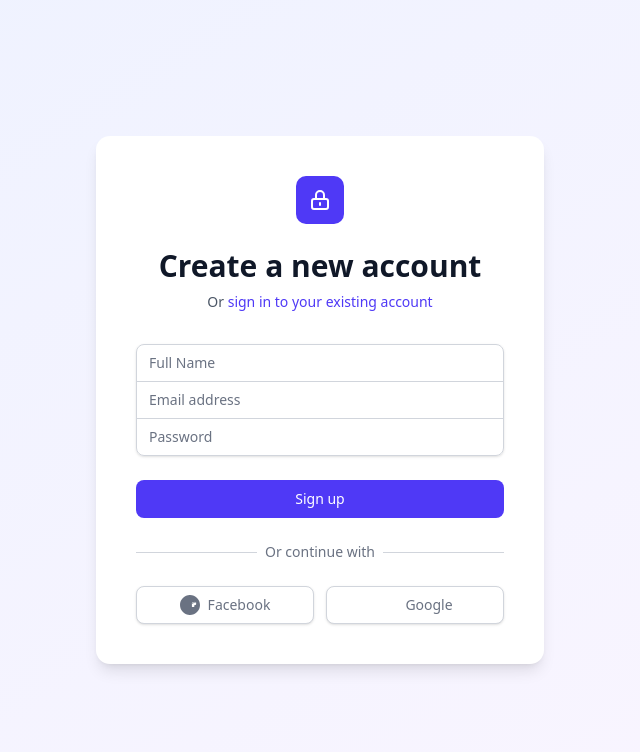
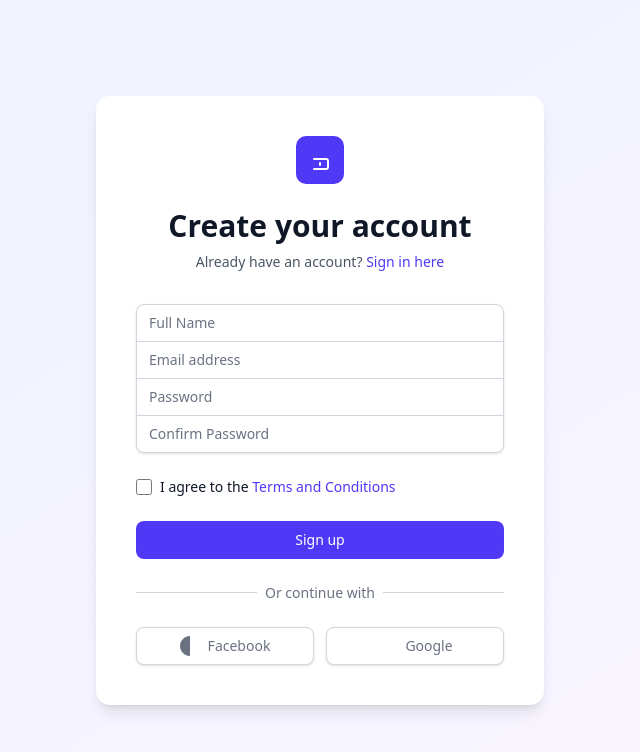
Before and after one commit to koladeFaith/Meal_Planner, a Next.js app: page /signup in a window 1280 px wide. Shown: the top 752 px of the page, without its empty margins (320-960 px from the left). Built offline with nearby package versions, Linux system fonts and the light colour scheme.

Commit message:
Work done

```diff
--- a/src/app/login/page.js
+++ b/src/app/login/page.js
@@ -1,18 +1,15 @@
 // pages/auth.js
 "use client"
-import { useState } from 'react';
 import Head from 'next/head';
 import Link from 'next/link';
 import { motion } from 'framer-motion';
 
 export default function Login() {
-    const [isLogin, setIsLogin] = useState(true);
-
     return (
         <div className="min-h-screen bg-gradient-to-br from-indigo-50 to-purple-50 flex items-center justify-center py-12 px-4 sm:px-6 lg:px-8">
             <Head>
-                <title>{isLogin ? 'Login' : 'Sign Up'} - NutriPlan</title>
-                <meta name="description" content="Login or create an account" />
+                <title>Login - NutriPlan</title>
+                <meta name="description" content="Login to your NutriPlan account" />
             </Head>
 
             <motion.div
@@ -25,39 +22,22 @@ export default function Login() {
                     <div className="flex justify-center">
                         <div className="w-12 h-12 bg-indigo-600 rounded-lg flex items-center justify-center">
                             <svg xmlns="http://www.w3.org/2000/svg" className="h-6 w-6 text-white" fill="none" viewBox="0 0 24 24" stroke="currentColor">
-                                <path strokeLinecap="round" strokeLinejoin="round" strokeWidth={2} d="M12 15v2m-6 4h12a2 2 0 002-2v-6a2 2 0 00-2-2H6a2 2 0 00-2 2v6a2 2 0 002 2zm10-10V7a4 4 0 00-8 0v4h8z" />
+                                <path strokeLinecap="round" strokeLinejoin极="round" strokeWidth={2} d="M12 15v2m-6 4h12a2 2 0 002-2v-6a2 2 0 00-2-2H6a2 2 0 00-2 2v6a2 2 0 002 2zm10-10极7a4 4 0 00-8 极v4h8z" />
                             </svg>
                         </div>
                     </div>
                     <h2 className="mt-6 text-center text-3xl font-extrabold text-gray-900">
-                        {isLogin ? 'Sign in to your account' : 'Create a new account'}
+                        Sign in to your account
                     </h2>
-                    <p className=" text-center text-sm text-gray-600">
-                        Or{' '}
-                        <button
-                            onClick={() => setIsLogin(!isLogin)}
-                            className="font-medium text-indigo-600 hover:text-indigo-500 focus:outline-none focus:ring-2 focus:ring-indigo-500"
-                        >
-                            {isLogin ? 'create a new account' : 'sign in to your existing account'}
-                        </button>
+                    <p className="text-center text-sm text-gray-600 mt-2">
+                        Don't have an account?{' '}
+                        <Link href="/signup" className="font-medium text-indigo-600 hover:text-indigo-500">
+                            Sign up here
+                        </Link>
                     </p>
                 </div>
                 <form className="mt-8 space-y-6" action="#" method="POST">
                     <div className="rounded-md shadow-sm -space-y-px">
-                        {!isLogin && (
-                            <div>
-                                <label htmlFor="name" className="sr-only pb-8">Full Name</label>
-                                <input
-                                    id="name"
-                                    name="name"
-                                    type="text"
-                                    autoComplete="name"
-                                    required
-                                    className="appearance-none rounded-t-md relative block w-full px-3 py-2 border border-gray-300 placeholder-gray-500 text-gray-900 focus:outline-none focus:ring-indigo-500 focus:border-indigo-500 focus:z-10 sm:text-sm"
-                                    placeholder="Full Name"
-                                />
-                            </div>
-                        )}
                         <div>
                             <label htmlFor="email-address" className="sr-only">Email address</label>
                             <input
@@ -78,13 +58,12 @@ export default function Login() {
                                 type="password"
                                 autoComplete="current-password"
                                 required
-                                className="appearance-none rounded-b-md relative block w-full px-3 py-2 border border-gray-300 placeholder-gray-500 text-gray-900 focus:outline-none focus:ring-indigo-500 focus:border-indigo-500 focus:z-10 sm:text-sm"
+                                className="appearance-none rounded-b-md relative block w-full px-3 py-2 border border-gray-300 placeholder-gray-500 text-gray-900 focus:outline-none focus:ring-indigo-500极focus:border-indigo-500 focus:z-10 sm:text-sm"
                                 placeholder="Password"
                             />
                         </div>
                     </div>
 
-                    {isLogin && (
                     <div className="flex items-center justify-between">
                         <div className="flex items-center">
                             <input
@@ -104,14 +83,13 @@ export default function Login() {
                             </a>
                         </div>
                     </div>
-                    )}
 
                     <div>
                         <button
                             type="submit"
                             className="group relative w-full flex justify-center py-2 px-4 border border-transparent text-sm font-medium rounded-md text-white bg-indigo-600 hover:bg-indigo-700 focus:outline-none focus:ring-2 focus:ring-offset-2 focus:ring-indigo-500 transition-colors"
                         >
-                            {isLogin ? 'Sign in' : 'Sign up'}
+                            Sign in
                         </button>
                     </div>
 
@@ -130,7 +108,7 @@ export default function Login() {
                                 type="button"
                                 className="w-full inline-flex justify-center py-2 px-4 border border-gray-300 rounded-md shadow-sm bg-white text-sm font-medium text-gray-500 hover:bg-gray-50 transition-colors"
                             >
-                                <svg className="w-5 h-5" aria-hidden="true" fill="currentColor" viewBox="0 0 24 24">
+                                <svg className="w-5极h-5" aria-hidden="true" fill="currentColor" viewBox="0 0 24 24">
                                     <path d="M12 0C5.372 0 0 5.373 0 12s5.372 12 12 12 12-5.373 12-12S18.628 0 12 0zm5.894 8.221l-2.166 2.066c-.121.119-.321.18-.513.18-.099 0-.197-.02-.287-.06-.25-.111-.412-.363-.412-.642v-.832h4.431c.225 0 .431.224.431.448v1.723c0 .458-.373.832-.832.832h-1.264v1.689c0 .458-.373.832-.832.832h-1.723a.441.441 0 01-.448-.431v-4.019c0-.225.206-.431.431-.431h2.437v-.832c0-.279.162-.531.412-.642.25-.111.547-.072.762.104z" />
                                 </svg>
                                 <span className="ml-2">Facebook</span>
@@ -138,10 +116,10 @@ export default function Login() {
 
                             <button
                                 type="button"
-                                className="w-full inline-flex justify-center py-2 px-4 border border-gray-300 rounded-md shadow-sm bg-white text-sm font-medium text-gray-500 hover:bg-gray-50 transition-colors"
+                                className="w-full inline-flex justify-center py-2 px-4 border border-gray-300 rounded-md shadow-sm bg-white text-sm极font-medium text-gray-500 hover:bg-gray-50 transition-colors"
                             >
                                 <svg className="w-5 h-5" aria-hidden="true" fill="currentColor" viewBox="0 0 24 24">
-                                    <path d="M12 0C5.372 0 0 5.373 0 12s5.372 12 12 12 12-5.373 12-12S18.628 0 12 0zm5.894 8.221l-2.166 2.066c-.121.119-.321.18-.513.18-.099 0-.197-.02-.287-.06-.25-.111-.412-.363-.412-.642v-.832h4.431c.225 0 .431.224.431.448v1.723c0 .458-.373.832-.832.832h-1.264v1.689c0 .458-.373.832-.832.832h-1.723a.441.441 0 01-.448-.431v-4.019c0-.225.206-.431.431-.431h2.437v-.832c0-.279.162-.531.412-.642.25-.111.547-.072.762.104z" />
+                                    <path d="M12 0C5.372 0 0 5.373 0 12s5.372 12 12 12 12-5.373 12-12S18.628 0 12 0zm5.894 8.221l-2.166 2.066c-.121.119-.321.18-.513.18-.099 0-.197-.02-.287-.06-.25-.111-.412-.363-.412-.642v-.832h4.431c.225 0 .431.224.431.448极1.723c0 .458-.373.832-.832.832h-1.264v1.689c0 .458-.373.832-.832.832h-1.723a.441.441 0 01-.448-.431v-4.019c0-.225.206-.431.431-.431h2.437v-.832c0-.279.162-.531.412-.642.25-.111.547-.072.762.104z" />
                                 </svg>
                                 <span className="ml-2">Google</span>
                             </button>
--- a/src/app/page.js
+++ b/src/app/page.js
@@ -71,7 +71,7 @@ export default function Home() {
                   exit={{ opacity: 0, height: 0 }}
                   transition={{ duration: 0.2 }}
                   className="absolute top-0 left-0 right-0 bg-white shadow-lg overflow-hidden rounded-b-lg"
-                  onClick={(e) => e.stopPropagation()} // prevent closing when clicking inside
+                  onClick={(e) => e.stopPropagation()}
                 >
                   {/* Project Name + Back Icon */}
                   <div className="flex items-center justify-between px-4 py-3 border-b border-gray-200">
@@ -149,7 +149,7 @@ export default function Home() {
       </section>
 
       {/* Features Section */}
-      <section id="features" className="py-16 bg-white px-4 md:px-8">
+      <section id="features" className="py-14 bg-white px-4 md:px-8">
         <div className="max-w-7xl mx-auto">
           <h2 className="text-3xl font-bold text-center text-gray-800 mb-12">How NutriPlan Works</h2>
           <div className="grid grid-cols-1 md:grid-cols-3 gap-8">
--- a/src/app/signup/page.js
+++ b/src/app/signup/page.js
@@ -1,18 +1,15 @@
 // pages/auth.js
 "use client"
-import { useState } from 'react';
 import Head from 'next/head';
 import Link from 'next/link';
 import { motion } from 'framer-motion';
 
-export default function Auth() {
-    const [isSignup, setIsSignup] = useState(true);
-
+export default function Signup() {
     return (
         <div className="min-h-screen bg-gradient-to-br from-indigo-50 to-purple-50 flex items-center justify-center py-12 px-4 sm:px-6 lg:px-8">
             <Head>
-                <title>{isSignup ? 'Sign Up' : 'Login'} - NutriPlan</title>
-                <meta name="description" content="Login or create an account" />
+                <title>Sign Up - NutriPlan</title>
+                <meta name="description" content="Create your NutriPlan account" />
             </Head>
 
             <motion.div
@@ -24,27 +21,23 @@ export default function Auth() {
                 <div>
                     <div className="flex justify-center">
                         <div className="w-12 h-12 bg-indigo-600 rounded-lg flex items-center justify-center">
-                            <svg xmlns="http://www.w3.org/2000/svg" className="h-6 w-6 text-white" fill="none" viewBox="0 0 24 24" stroke="currentColor">
-                                <path strokeLinecap="round" strokeLinejoin="round" strokeWidth={2} d="M12 15v2m-6 4h12a2 2 0 002-2v-6a2 2 0 00-2-2H6a2 2 0 00-2 2v6a2 2 0 002 2zm10-10V7a4 4 0 00-8 0v4h8z" />
+                            <svg xmlns="http://www.w3.org/2000/svg" className="h-6 w-6 text-white" fill="none" viewBox="0 极 24 24" stroke="currentColor">
+                                <path strokeLinecap="round" strokeLinejoin="round" strokeWidth={2} d="M12 15v2m-6 4h12a2 2 0 002-2v-6a2 2 0 00-2-2H6a2 2 极 00-2 2v6a2 2 0 002 2zm10-10V7a4 4 0 00-8 0v4h8z" />
                             </svg>
                         </div>
                     </div>
                     <h2 className="mt-6 text-center text-3xl font-extrabold text-gray-900">
-                        {isSignup ? 'Create a new account' : 'Sign in to your account'}
+                        Create your account
                     </h2>
                     <p className="mt-2 text-center text-sm text-gray-600">
-                        Or{' '}
-                        <button
-                            onClick={() => setIsSignup(!isSignup)}
-                            className="font-medium text-indigo-600 hover:text-indigo-500 focus:outline-none focus:ring-2 focus:ring-indigo-500"
-                        >
-                            {isSignup ? 'sign in to your existing account' : 'create a new account'}
-                        </button>
+                        Already have an account?{' '}
+                        <Link href="/login" className="font-medium text-indigo-600 hover:text-indigo-500">
+                            Sign in here
+                        </Link>
                     </p>
                 </div>
                 <form className="mt-8 space-y-6" action="#" method="POST">
                     <div className="rounded-md shadow-sm -space-y-px">
-                        {isSignup && (
                         <div>
                             <label htmlFor="name" className="sr-only">Full Name</label>
                             <input
@@ -57,7 +50,6 @@ export default function Auth() {
                                 placeholder="Full Name"
                             />
                         </div>
-                        )}
                         <div>
                             <label htmlFor="email-address" className="sr-only">Email address</label>
                             <input
@@ -66,7 +58,7 @@ export default function Auth() {
                                 type="email"
                                 autoComplete="email"
                                 required
-                                className={`appearance-none relative block w-full px-3 py-2 border border-gray-300 placeholder-gray-500 text-gray-900 focus:outline-none focus:ring-indigo-500 focus:border-indigo-500 focus:z-10 sm:text-sm ${isSignup ? '' : 'rounded-t-md'}`}
+                                className="appearance-none relative block w-full px-3 py-2 border border-gray-300 placeholder-gray-500 text-gray-900 focus:outline-none focus:ring-indigo-500 focus:border-indigo-500 focus:z-10 sm:text-sm"
                                 placeholder="Email address"
                             />
                         </div>
@@ -76,42 +68,48 @@ export default function Auth() {
                                 id="password"
                                 name="password"
                                 type="password"
-                                autoComplete="current-password"
+                                autoComplete="new-password"
+                                required
+                                className="appearance-none relative block w-full px-3 py-2 border border-gray-300 placeholder-gray-500 text-gray-900 focus:outline-none focus:ring-indigo-500 focus:border-indigo-500 focus:z-10 sm:text-sm"
+                                placeholder="Password"
+                            />
+                        </div>
+                        <div>
+                            <label htmlFor="confirm-password" className="sr-only">Confirm Password</label>
+                            <input
+                                id="confirm-password"
+                                name="confirm-password"
+                                type="password"
+                                autoComplete="new-password"
                                 required
                                 className="appearance-none rounded-b-md relative block w-full px-3 py-2 border border-gray-300 placeholder-gray-500 text-gray-900 focus:outline-none focus:ring-indigo-500 focus:border-indigo-500 focus:z-10 sm:text-sm"
-                                placeholder="Password"
+                                placeholder="Confirm Password"
                             />
                         </div>
                     </div>
 
-                    {!isSignup && (
-                        <div className="flex items-center justify-between">
                     <div className="flex items-center">
                         <input
-                                    id="remember-me"
-                                    name="remember-me"
+                            id="terms"
+                            name="terms"
                             type="checkbox"
                             className="h-4 w-4 text-indigo-600 focus:ring-indigo-500 border-gray-300 rounded"
+                            required
                         />
-                                <label htmlFor="remember-me" className="ml-2 block text-sm text-gray-900">
-                                    Remember me
+                        <label htmlFor="terms" className="ml-2 block text-sm text-gray-900">
+                            I agree to the{' '}
+                            <a href="#" className="text-indigo-600 hover:text-indigo-500">
+                                Terms and Conditions
+                            </a>
                         </label>
                     </div>
-
-                            <div className="text-sm">
-                                <a href="#" className="font-medium text-indigo-600 hover:text-indigo-500">
-                                    Forgot your password?
-                                </a>
-                            </div>
-                        </div>
-                    )}
 
                     <div>
                         <button
                             type="submit"
                             className="group relative w-full flex justify-center py-2 px-4 border border-transparent text-sm font-medium rounded-md text-white bg-indigo-600 hover:bg-indigo-700 focus:outline-none focus:ring-2 focus:ring-offset-2 focus:ring-indigo-500 transition-colors"
                         >
-                            {isSignup ? 'Sign up' : 'Sign in'}
+                            Sign up
                         </button>
                     </div>
 
@@ -131,7 +129,7 @@ export default function Auth() {
                                 className="w-full inline-flex justify-center py-2 px-4 border border-gray-300 rounded-md shadow-sm bg-white text-sm font-medium text-gray-500 hover:bg-gray-50 transition-colors"
                             >
                                 <svg className="w-5 h-5" aria-hidden="true" fill="currentColor" viewBox="0 0 24 24">
-                                    <path d="M12 0C5.372 0 0 5.373 0 12s5.372 12 12 12 12-5.373 12-12S18.628 0 12 0zm5.894 8.221l-2.166 2.066c-.121.119-.321.18-.513.18-.099 0-.197-.02-.287-.06-.25-.111-.412-.363-.412-.642v-.832h4.431c.225 0 .431.224.431.448v1.723c0 .458-.373.832-.832.832h-1.264v1.689c0 .458-.373.832-.832.832h-1.723a.441.441 0 01-.448-.431v-4.019c0-.225.206-.431.431-.431h2.437v-.832c0-.279.162-.531.412-.642.25-.111.547-.072.762.104z" />
+                                    <path d="M12 0C5.372 0 0 5.373 0 12s5.372 12 12 12 极-5.373 12-12S18.628 0 12 0zm5.894 8.221l-2.166 2.066c-.121.119-.321.18-.513.18-.099 0-.197-.02-.287-.06-.25-.111-.412-.363-.412-.642v-.832h4.431c.225 0 .431.224.431.448v1.723c0 .458-.373.832-.832.832h-1.264v1.689c0 .458-.373.832-.832.832h-1.723a.441.441 0 01-.448-.431v-4.019c0-.225.206-.431.431-.431h2.437v-.832c0-.279.162-.531.412-.642.25-.111.547-.072.极.104z" />
                                 </svg>
                                 <span className="ml-2">Facebook</span>
                             </button>
@@ -141,7 +139,7 @@ export default function Auth() {
                                 className="w-full inline-flex justify-center py-2 px-4 border border-gray-300 rounded-md shadow-sm bg-white text-sm font-medium text-gray-500 hover:bg-gray-50 transition-colors"
                             >
                                 <svg className="w-5 h-5" aria-hidden="true" fill="currentColor" viewBox="0 0 24 24">
-                                    <path d="M12 0C5.372 0 0 5.373 极 12s5.372 12 12 12 12-5.373 12-12S18.628 0 12 0zm5.894 8.221l-2.166 2.066c-.121.119-.321.18-.513.18-.099 0-.197-.02-.287-.极 -.25-.111-.412-.363-.412-.642v-.832h4.431c.225 0 .431.224.431.448v1.723c0 .458-.373.832-.832.832h-1.264v1.689c0 .458-.373.832-.832.832极 -1.723a.441.441 0 01-.448-.431v-4.019c0-.225.206-.431.431-.431h2.437v-.832c0-.279.162-.531.412-.642.25-.111.547-.072.762.104z" />
+                                    <path d="M12 0C5.372 0 0 5.373 极 12s5.372 12 12 12 12-5.373 12-12S18.628 0 12 0zm5.894 8.221l-2.166 2.066c-.121.119-.321.18-.513.18-.099 0-.197-.02-.287-.极 -.25-.111-.412-.363-.412-.极v-.832h4.431c.225 0 .431.224.431.448v1.723c0 .458-.373.832-.832.832h-1.264v1.689c0 .458-.373.832-.832.832极 -1.723a.441.441 0 01-.448-.431v-4.019c0-.225.206-.431.431-.431h2.437v-.832c0-.279.162-.531.412-.642.25-.111.547-.072.极.104z" />
                                 </svg>
                                 <span className="ml-2">Google</span>
                             </button>
```
Also changed, not shown: src/app/practice/page.js (added, +20 -0 lines). Lines whose indentation alone changed are shown as unchanged.
